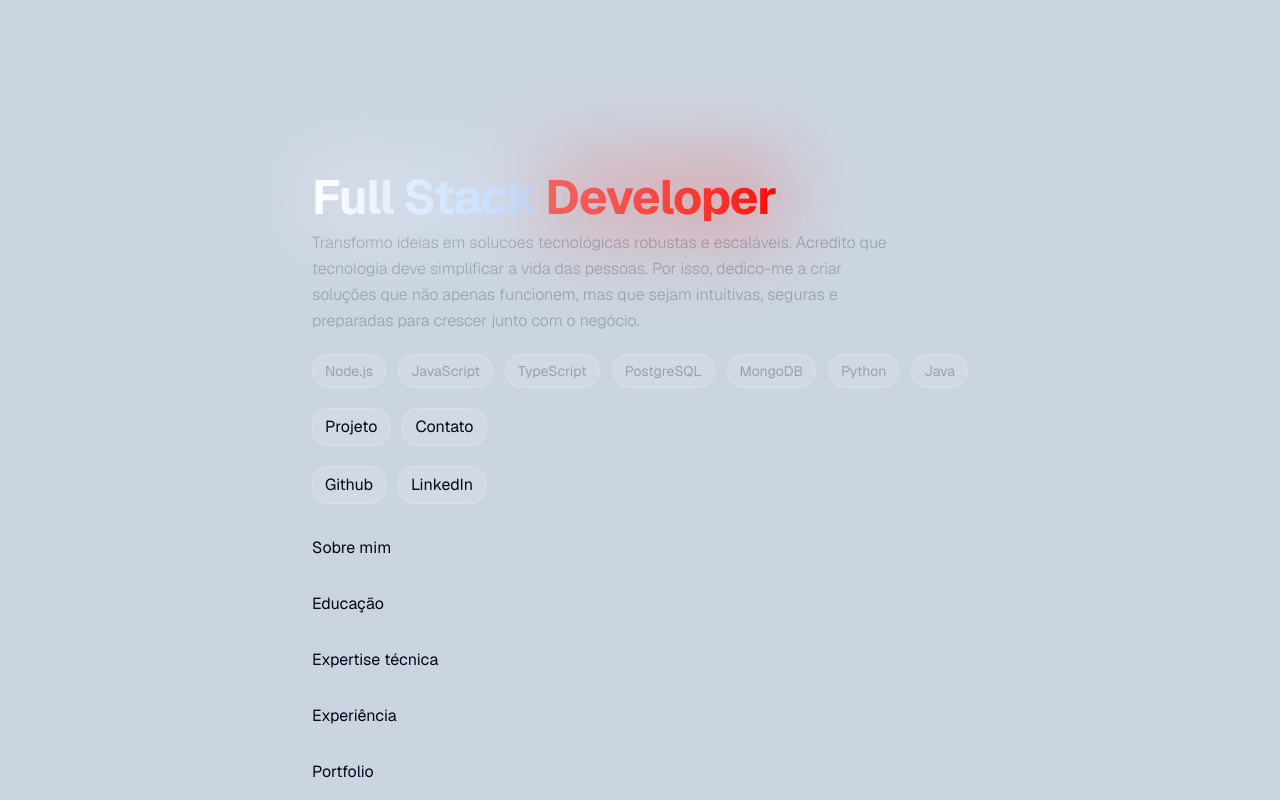
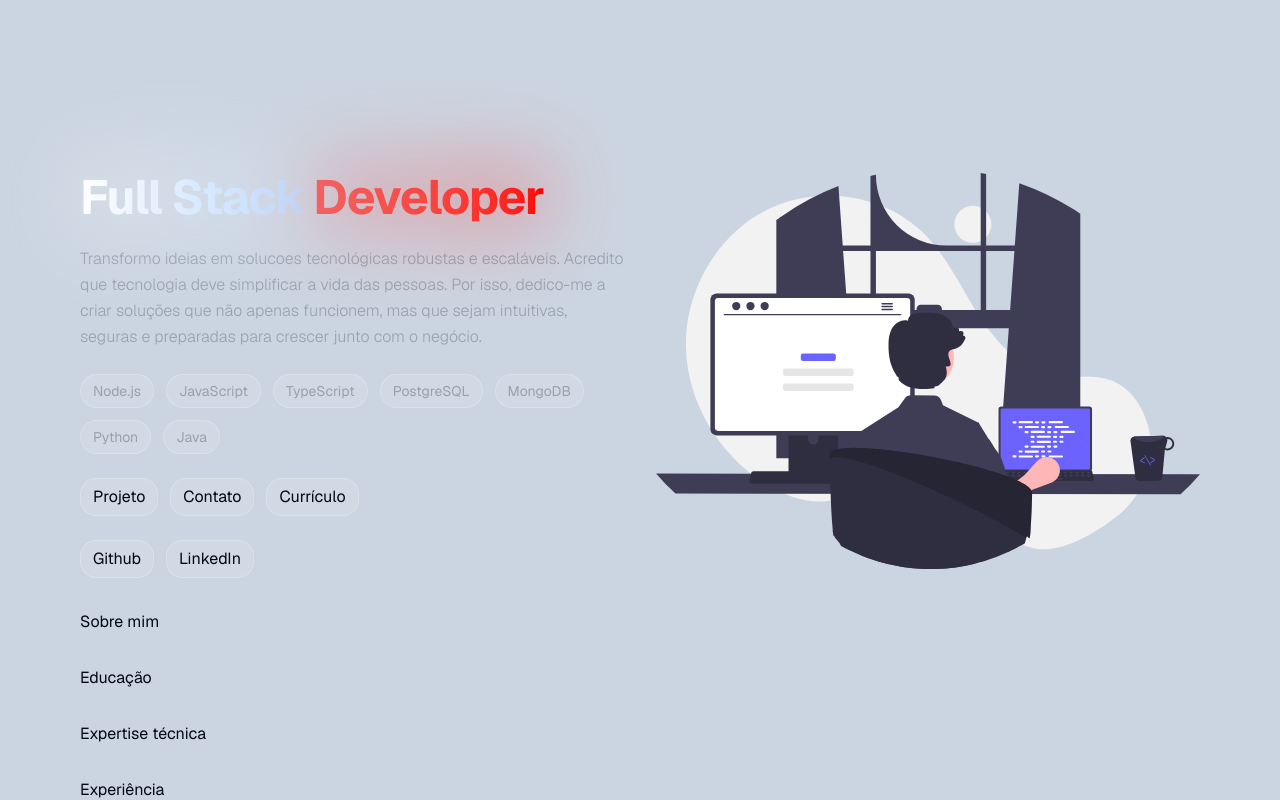
Before and after one commit to ViniciusFaria-png/portfolio, a Next.js app: page / in a window 1280 px wide. Shown: the top 800 px of the page. Built offline with nearby package versions, Linux system fonts and the light colour scheme.

Commit message:
feat: image added

```diff
--- a/src/app/page.tsx
+++ b/src/app/page.tsx
@@ -1,14 +1,20 @@
 import Button from "@/components/atoms/Button";
 import SkillBanner from "@/components/atoms/SkillBox";
+import Image from "next/image";
 
 export default function Home() {
   return (
     <div className="font-sans grid grid-rows-[20px_1fr_20px] items-center justify-items-center min-h-screen p-8 pb-20 gap-16 sm:p-20">
       <main className="flex flex-col gap-[32px] row-start-2 items-center sm:items-start">
-        <section id="HERO">
+        <section
+          className="hero grid grid-cols-1 lg:grid-cols-2 gap-8 items-center"
+          id="HERO"
+        >
+          {/* COL 1 */}
+          <div>
             {/* title */}
             <div>
-            <h1 className="text-3xl sm:text-4xl xl:text-5xl font-bold tracking-tight leading-snug flex flex-wrap gap-x-2">
+              <h1 className="text-3xl sm:text-4xl xl:text-5xl font-bold tracking-tight leading-snug flex flex-wrap gap-x-2 mb-4">
                 <span className="relative inline-block">
                   <span className="absolute -inset-1 bg-gradient-to-r from-white to-blue-100 blur-2xl opacity-30"></span>
                   <span className="relative bg-gradient-to-r from-white via-blue-100 to-blue-200 bg-clip-text text-transparent drop-shadow-[0_0_8px-rgba(255,255,255,5,0.6)]">
@@ -24,7 +30,7 @@ export default function Home() {
               </h1>
             </div>
             {/* text */}
-          <p className="text-sm sm:text-base md:tex-lg text-gray-400 max-w-xl leading-relaxed font-light">
+            <p className="text-sm sm:text-base md:tex-lg text-gray-400 max-w-xl leading-relaxed font-light mb-6">
               Transformo ideias em solucoes tecnológicas robustas e escaláveis.
               Acredito que tecnologia deve simplificar a vida das pessoas. Por
               isso, dedico-me a criar soluções que não apenas funcionem, mas que
@@ -32,7 +38,7 @@ export default function Home() {
               negócio.
             </p>
             {/* skills */}
-          <div className="flex flex-wrap gap-3 mt-5">
+            <div className="flex flex-wrap gap-3 mb-6">
               <SkillBanner>Node.js</SkillBanner>
               <SkillBanner>JavaScript</SkillBanner>
               <SkillBanner>TypeScript</SkillBanner>
@@ -42,16 +48,19 @@ export default function Home() {
               <SkillBanner>Java</SkillBanner>
             </div>
             {/* buttons */}
-          <div className="flex flex-row gap-3 mt-5  flex-wrap">
+            <div className="flex flex-row gap-3 flex-wrap mb-6">
               <a href="#PORTFOLIO">
                 <Button>Projeto</Button>
               </a>
               <a href="#CONTATO">
                 <Button>Contato</Button>
               </a>
+              <a href="">
+                <Button>Currículo</Button>
+              </a>
             </div>
             {/* buttons */}
-          <div className="flex flex-row gap-3 mt-5 flex-wrap">
+            <div className="flex flex-row gap-3 flex-wrap">
               <a href="https://github.com/ViniciusFaria-png" target="_blank">
                 <Button>Github</Button>
               </a>
@@ -61,6 +70,20 @@ export default function Home() {
               >
                 <Button>LinkedIn</Button>
               </a>
+            </div>
+          </div>
+          {/* Col 2 */}
+          <div>
+            {/* image */}
+            <div className="hidden lg:block">
+              <Image
+                src="/images/programming-guy.svg"
+                alt="Developer illustration"
+                width={500}
+                height={300}
+                className="w-full"
+              />
+            </div>
           </div>
         </section>
         <section id="ABOUT">
```
Also changed, not shown: public/images/programming-guy.svg (added). Lines whose indentation alone changed are shown as unchanged.
